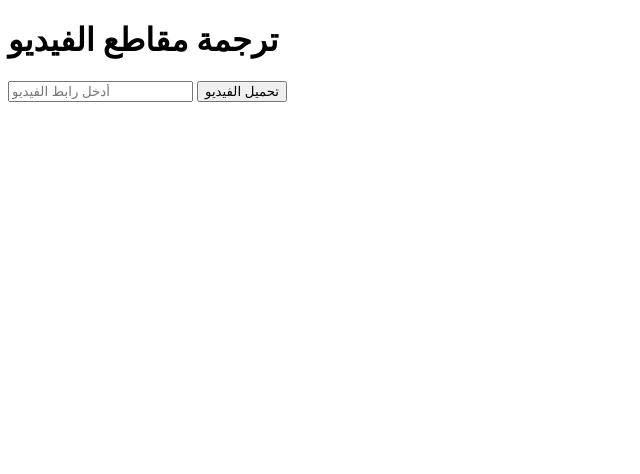
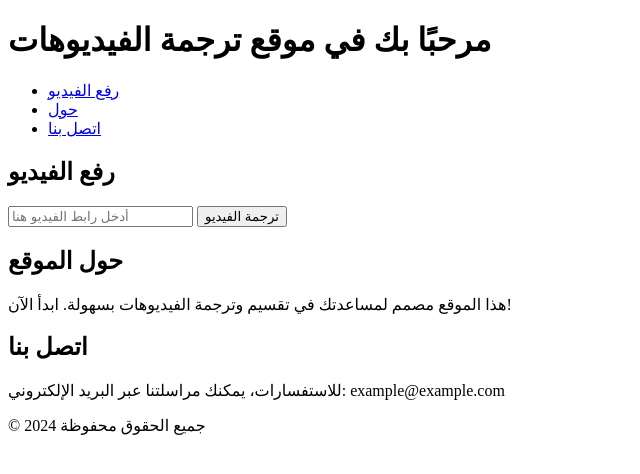
Before and after one commit to ariatmohamed/video-translator, a plain HTML site: page index.html in a window 1280 px wide. Shown: the whole page, without its empty margins (0-640 px from the left). Drawn offline with Linux system fonts and the light colour scheme.

Commit message:
Update index.html

```diff
--- a/index.html
+++ b/index.html
@@ -3,16 +3,42 @@
 <head>
     <meta charset="UTF-8">
     <meta name="viewport" content="width=device-width, initial-scale=1.0">
-    <title>موقع ترجمة الفيديو</title>
+    <title>موقع ترجمة الفيديوهات</title>
     <link rel="stylesheet" href="styles.css">
 </head>
 <body>
-    <h1>ترجمة مقاطع الفيديو</h1>
-    <input type="text" id="videoUrl" placeholder="أدخل رابط الفيديو">
-    <button id="submitBtn">تحميل الفيديو</button>
+    <header>
+        <h1>مرحبًا بك في موقع ترجمة الفيديوهات</h1>
+        <nav>
+            <ul>
+                <li><a href="#upload">رفع الفيديو</a></li>
+                <li><a href="#about">حول</a></li>
+                <li><a href="#contact">اتصل بنا</a></li>
+            </ul>
+        </nav>
+    </header>
 
-    <div id="output"></div>
+    <main>
+        <section id="upload">
+            <h2>رفع الفيديو</h2>
+            <input type="text" id="video-url" placeholder="أدخل رابط الفيديو هنا">
+            <button id="submit-btn">ترجمة الفيديو</button>
+        </section>
 
+        <section id="about">
+            <h2>حول الموقع</h2>
+            <p>هذا الموقع مصمم لمساعدتك في تقسيم وترجمة الفيديوهات بسهولة. ابدأ الآن!</p>
+        </section>
+
+        <section id="contact">
+            <h2>اتصل بنا</h2>
+            <p>للاستفسارات، يمكنك مراسلتنا عبر البريد الإلكتروني: example@example.com</p>
+        </section>
+    </main>
+
+    <footer>
+        <p>&copy; 2024 جميع الحقوق محفوظة</p>
+    </footer>
     <script src="script.js"></script>
 </body>
 </html>
```
